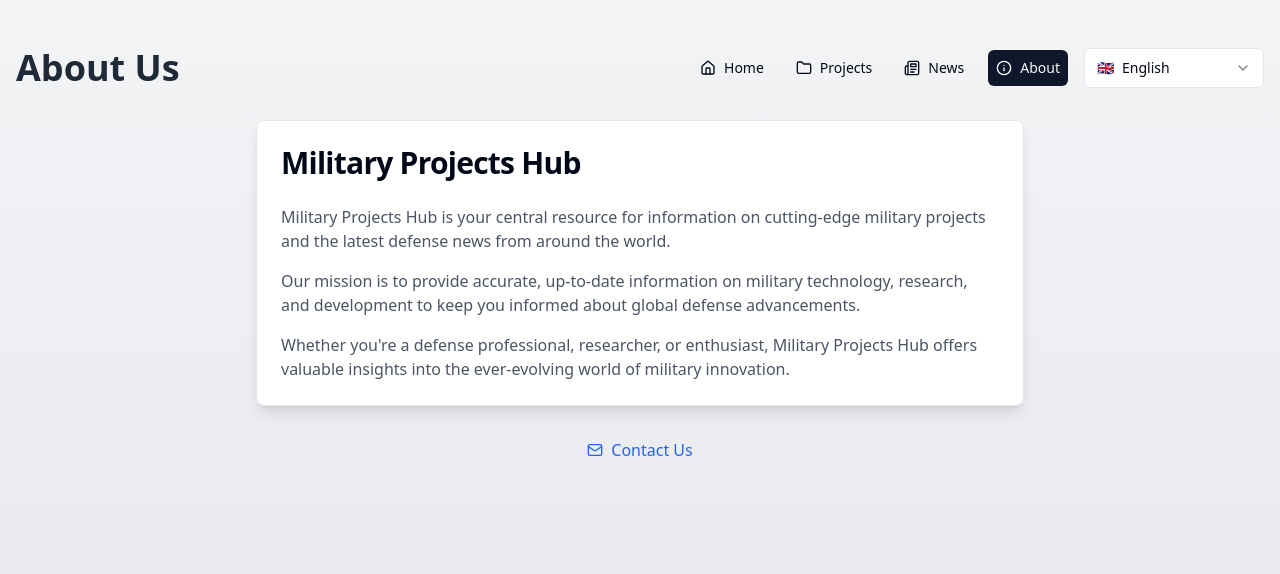
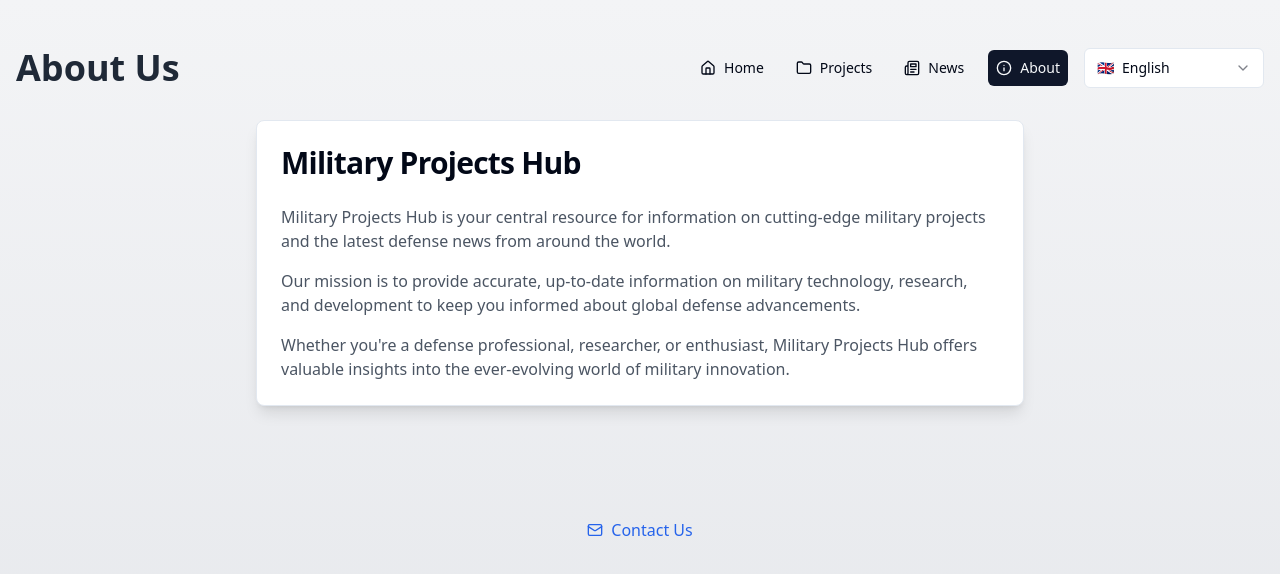
Before and after one commit to omerwwazap/Savunma-Atlas, a React (Vite) app: page /about in a window 1280 px wide. Shown: the top 574 px of the page. Built offline with nearby package versions, Linux system fonts and the light colour scheme.

Commit message:
css updates height

```diff
--- a/src/pages/About.jsx
+++ b/src/pages/About.jsx
@@ -10,8 +10,8 @@ const About = () => {
   const { t } = useTranslation();
 
   return (
-    <div className="min-h-screen bg-gradient-to-b from-gray-100 to-gray-200 py-6 md:py-12">
-      <div className="container mx-auto px-4">
+    <div className="min-h-screen bg-gradient-to-b from-gray-100 to-gray-200 overflow-y-auto">
+      <div className="container mx-auto px-4 py-6 md:py-12">
         <div className="flex justify-between items-center mb-6 md:mb-8">
           <h1 className="text-3xl md:text-4xl font-bold text-gray-800">
             {t("about.title")}
--- a/src/pages/Index.jsx
+++ b/src/pages/Index.jsx
@@ -35,8 +35,8 @@ const Index = () => {
   }, [supabase]);
 
   return (
-    <div className="min-h-screen bg-gradient-to-b from-gray-100 to-gray-200 py-6 md:py-12">
-      <div className="container mx-auto px-4">
+    <div className="min-h-screen bg-gradient-to-b from-gray-100 to-gray-200 overflow-y-auto">
+      <div className="container mx-auto px-4 py-6 md:py-12">
         <div className="flex justify-between items-center mb-6 md:mb-8">
           <h1 className="text-3xl md:text-4xl font-bold text-gray-800">
             {t("index.title")}
```
